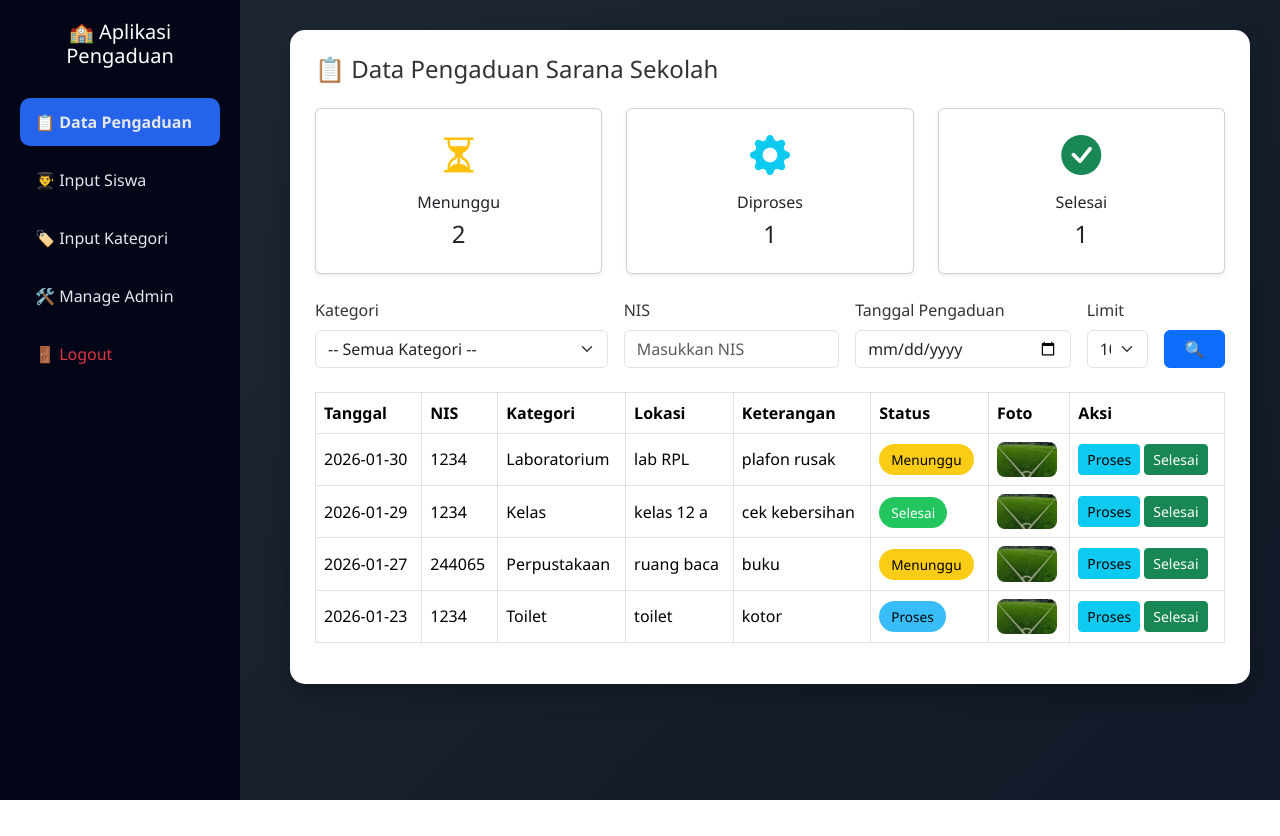
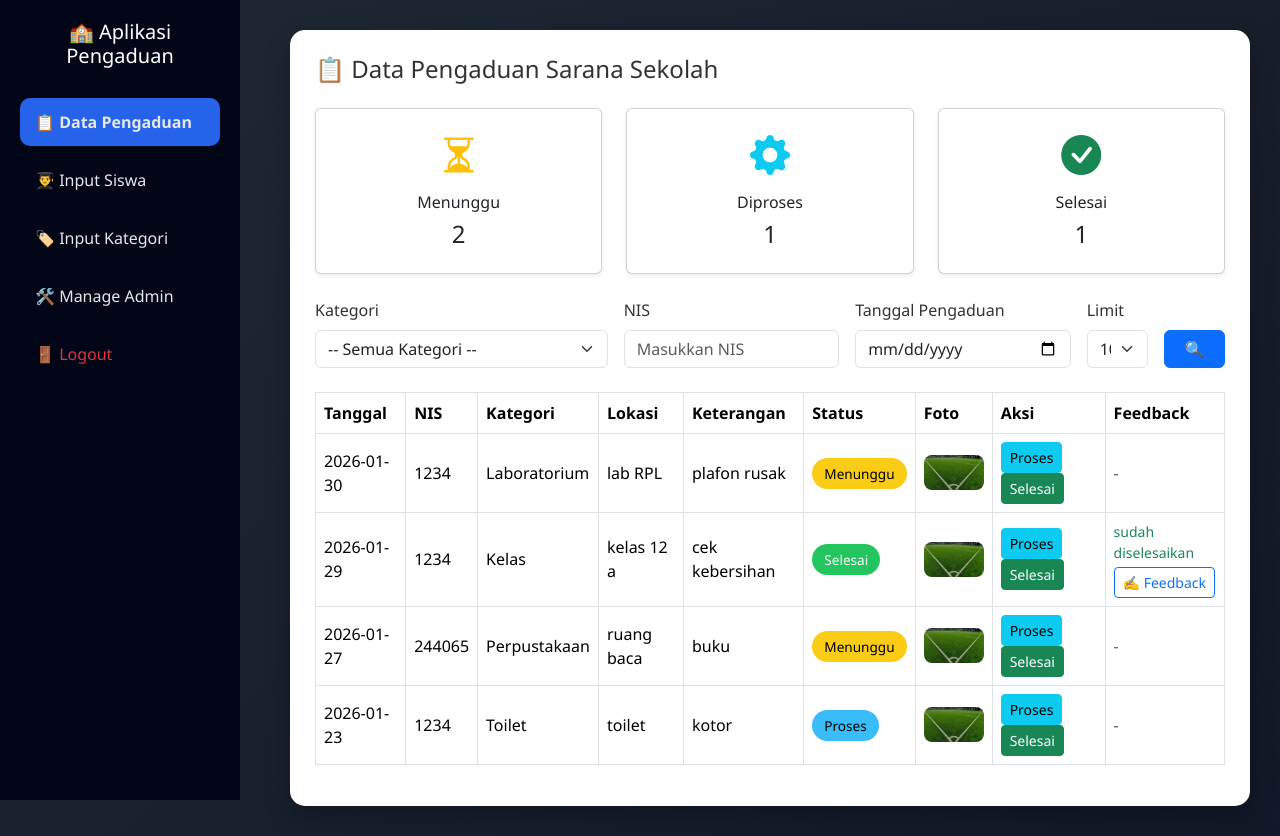
Before and after one commit to zeencode12/UKK_2026_SMKP, a PHP site: page /dashboard_admin.php in a window 1280 px wide. Before the commit the page ends 800 px from the top, so only its background shows below. Run offline with PHP 8.4, Linux system fonts and the light colour scheme; data comes from the database, SQL or seed files in the repository.

Commit message:
Update dashboard_admin.php

```diff
--- a/pengaduan_sarana_sekolah3/dashboard_admin.php
+++ b/pengaduan_sarana_sekolah3/dashboard_admin.php
@@ -67,7 +67,7 @@ if ($limit == 0) {
 <head>
 <meta charset="UTF-8">
 <title>Data Pengaduan</title>
-
+<link rel="icon" type="image/x-icon" href="image/school.ico">
 <link href="https://cdn.jsdelivr.net/npm/bootstrap@5.3.2/dist/css/bootstrap.min.css" rel="stylesheet">
 <link rel="stylesheet" href="https://cdn.jsdelivr.net/npm/bootstrap-icons@1.11.1/font/bootstrap-icons.css">
 
@@ -237,6 +237,7 @@ table img{ border-radius: 8px; }
     <th>Status</th>
     <th>Foto</th>
     <th>Aksi</th>
+    <th>Feedback</th>
 </tr>
 </thead>
 <tbody>
@@ -273,11 +274,32 @@ while($d = mysqli_fetch_assoc($q)){
     <td><?= $d['ket_kategori'] ?></td>
     <td><?= $d['lokasi'] ?></td>
     <td><?= $d['ket'] ?></td>
-    <td><span class="badge-status status-<?= $d['status'] ?>"><?= $d['status'] ?></span></td>
+    <td>
+        <span class="badge-status status-<?= $d['status'] ?>">
+            <?= $d['status'] ?>
+        </span>
+    </td>
     <td><img src="uploads/<?= $d['foto'] ?>" width="60"></td>
     <td>
         <a class="btn btn-info btn-sm" href="update_status.php?id=<?= $d['id_pelaporan'] ?>&s=Proses">Proses</a>
         <a class="btn btn-success btn-sm" href="update_status.php?id=<?= $d['id_pelaporan'] ?>&s=Selesai">Selesai</a>
+    </td>
+
+    <!-- FEEDBACK -->
+    <td>
+        <?php if ($d['status'] == 'Selesai'): ?>
+            <?php if (!empty($d['feedback'])): ?>
+                <div class="mb-1 text-success small">
+                    <?= htmlspecialchars($d['feedback']) ?>
+                </div>
+            <?php endif; ?>
+            <a href="feedback.php?id=<?= $d['id_pelaporan'] ?>"
+               class="btn btn-outline-primary btn-sm">
+               ✍️ Feedback
+            </a>
+        <?php else: ?>
+            <span class="text-muted fst-italic">-</span>
+        <?php endif; ?>
     </td>
 </tr>
 <?php } ?>
```
